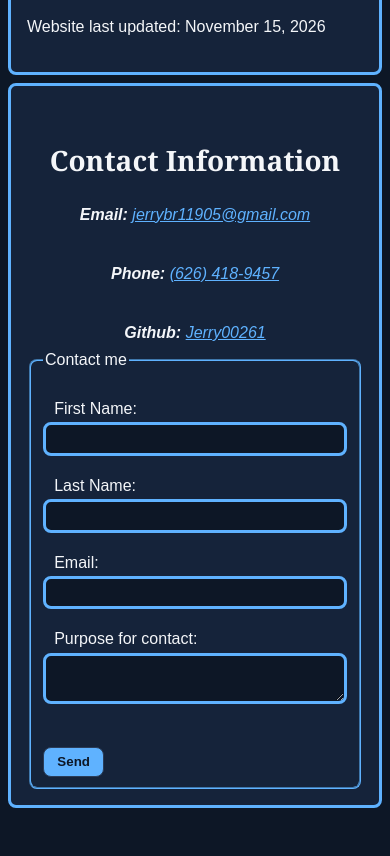
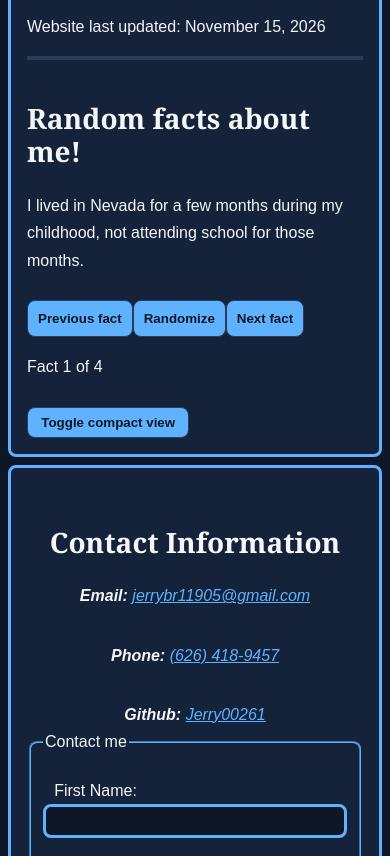
Before and after one commit to Jerry00261/CSE134B_HW5, a plain HTML site: page index.html in a window 390 px wide. Shown: the part 1593-2449 px from the top of the page. Before the commit the page ends 2409 px from the top, so only its background shows below. Drawn offline with Linux system fonts and the light colour scheme.

Commit message:
Part 1 done.

```diff
--- /dev/null
+++ b/about-me-facts.js
@@ -0,0 +1,97 @@
+class AboutMeFacts extends HTMLElement {
+
+    static get observedAttributes() {
+            return ['compact'];
+        }
+
+    attributeChangedCallback(name, oldValue, newValue) {
+        const heading = this.querySelector('h2');
+        if(!heading) {
+            return;
+        }
+        if(this.hasAttribute('compact')) {
+            heading.hidden = true;
+        }
+        else {
+            heading.hidden = false;
+        }
+    }
+
+    connectedCallback() {
+
+        function updateDisplay() {
+            factDisplay.textContent = facts[currentIndex];
+            status.textContent = `Fact ${currentIndex + 1} of ${facts.length}`;
+            factDisplay.classList.add('fadeIn');
+        }
+        const facts = [
+            'I lived in Nevada for a few months during my childhood, not attending school for those months.',
+            'I currently work at Geisel, so occasionally you might run into me!',
+            'Growing up I have had about 7 total pets, ranging from hamsters to dogs and even a chick.',
+            'I dislike coconut (especially coconut shavings), pickels, and boba.',
+        ];
+        let currentIndex = 0;
+
+        const heading2 = document.createElement('h2');
+        if(this.hasAttribute('compact')) {
+            heading2.hidden = true;
+        }
+        const factDisplay = document.createElement('p');
+        const button = document.createElement('button');
+        const previousButton = document.createElement('button');
+        const status = document.createElement('p');
+        const randomButton = document.createElement('button');
+
+        status.setAttribute('role', 'status');
+
+        randomButton.textContent = 'Randomize';
+        randomButton.type = 'button';
+        previousButton.textContent = 'Previous fact';
+        previousButton.type = 'button';
+        button.textContent = 'Next fact';
+        button.type = 'button';
+        heading2.textContent = 'Random facts about me!';
+        updateDisplay();
+
+        this.append(heading2, factDisplay, previousButton, randomButton, button, status);
+
+        factDisplay.addEventListener('animationend', () => {
+            factDisplay.classList.remove('fadeIn');
+        });
+
+        randomButton.addEventListener('click', () => {
+            const prev = currentIndex
+            currentIndex = Math.floor(Math.random() * facts.length);
+            while (prev === currentIndex) {
+                currentIndex = Math.floor(Math.random() * facts.length);
+            }
+
+            updateDisplay();
+        });
+
+        previousButton.addEventListener('click', () => {
+            currentIndex -= 1;
+            if(currentIndex < 0) {
+                currentIndex = facts.length - 1;
+            }
+            updateDisplay();
+        });
+
+        button.addEventListener('click', () => {
+            currentIndex += 1;
+            if(currentIndex >= facts.length) {
+                currentIndex = 0;
+            }
+            updateDisplay();
+        });
+    }
+}
+
+customElements.define('about-me-facts', AboutMeFacts);
+
+const compactButton = document.querySelector('#viewChange');
+const component = document.querySelector('about-me-facts');
+
+compactButton.addEventListener('click', () => {
+    component.toggleAttribute('compact');
+});
--- a/index.html
+++ b/index.html
@@ -7,6 +7,7 @@
 
     <link rel="stylesheet" href="portfolio.css">
     <script src="theme.js"></script>
+    <script src="about-me-facts.js" defer></script>
 </head>
 
 <body>
@@ -81,6 +82,11 @@
                 Website last updated: November 15, 2026
             </p>
         </section>
+
+        <section>
+            <about-me-facts></about-me-facts>
+            <button type="button" id="viewChange">Toggle compact view</button>
+        </section>
     </main>
 
     <footer>
--- a/portfolio.css
+++ b/portfolio.css
@@ -347,6 +347,39 @@ body > form button {
 
 /* ---------------------------------------------- */
 
+about-me-facts {
+    display: block;
+}
+
+about-me-facts p{
+    display: block;
+    margin-bottom: var(--margin-none);
+}
+
+about-me-facts button {
+    margin-bottom: var(--margin-none);
+    padding: 0.75em;
+}
+
+about-me-facts .fadeIn {
+    animation: fadeIn 0.5s ease-in-out;
+
+}
+
+@keyframes fadeIn {
+    from {
+        opacity: 0;
+    }
+    to {
+        opacity: 1;
+    }
+}
+
+@media (prefers-reduced-motion: reduce) {
+    .fadeIn {
+        animation: none;
+    }
+}
 
 @media (prefers-reduced-motion: no-preference) {
     @view-transition {
```
